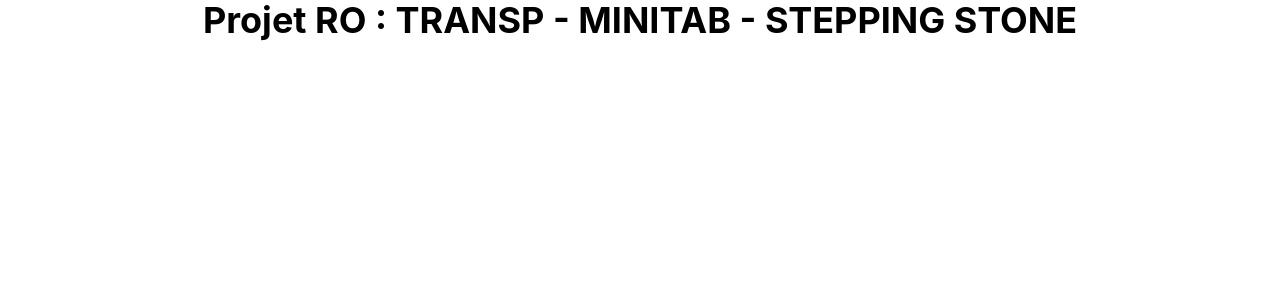
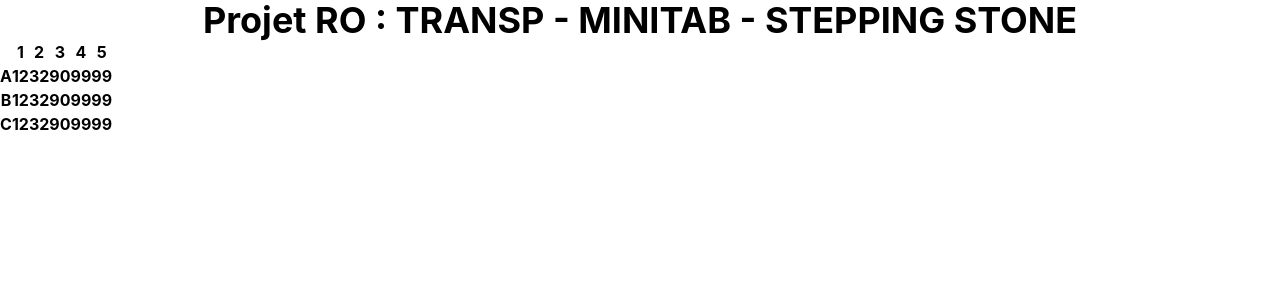
Before and after one commit to FanouRFC/RO-TRANSP-MINITAB, a React (Vite) app: page / in a window 1280 px wide. Shown: the top 300 px of the page. Built offline with nearby package versions, Linux system fonts and the light colour scheme.

Commit message:
feat: initialisation minitab calculus && some file structs

```diff
--- a/package.json
+++ b/package.json
@@ -28,6 +28,6 @@
     "globals": "^17.4.0",
     "typescript": "~6.0.2",
     "typescript-eslint": "^8.58.0",
-    "vite": "^8.0.4"
+    "vite": "^8.0.8"
   }
 }
--- a/src/App.tsx
+++ b/src/App.tsx
@@ -1,4 +1,5 @@
 import "./App.css";
+import Tableau from "./components/Tableau"
 
 function App() {
   return (
@@ -6,6 +7,7 @@ function App() {
       <p className="text-center text-4xl font-bold">
         Projet RO : TRANSP - MINITAB - STEPPING STONE
       </p>
+      <Tableau/>
     </>
   );
 }
--- /dev/null
+++ b/src/components/Tableau.tsx
@@ -0,0 +1,47 @@
+import "../services/Minitab.ts"
+import { minitab } from "../services/Minitab.ts"
+
+export default function Tableau()
+{
+    minitab();
+    return (
+        <>
+            <table>
+                <tbody>
+                    <tr>
+                        <td></td>
+                        <th>1</th>
+                        <th>2</th>
+                        <th>3</th>
+                        <th>4</th>
+                        <th>5</th>
+                    </tr>
+                    <tr>
+                        <th>A</th>
+                        <th>12</th>
+                        <th>32</th>
+                        <th>90</th>
+                        <th>99</th>
+                        <th>99</th>
+                    </tr>
+                    <tr>
+                        <th>B</th>
+                        <th>12</th>
+                        <th>32</th>
+                        <th>90</th>
+                        <th>99</th>
+                        <th>99</th>
+                    </tr>
+                    <tr>
+                        <th>C</th>
+                        <th>12</th>
+                        <th>32</th>
+                        <th>90</th>
+                        <th>99</th>
+                        <th>99</th>
+                    </tr>
+                </tbody>
+            </table>
+        </>
+    );
+}
--- /dev/null
+++ b/src/services/Minitab.ts
@@ -0,0 +1,72 @@
+export const minitab = () =>
+{
+    let productUnit: number[][] = [[24, 22, 61, 49, 83, 35], [23, 39, 78, 28, 65, 42], [67, 56, 92, 24, 53, 54], [71, 43, 91, 67, 40, 49]];
+    let disponibleQuantity: number[] = [18, 32, 14, 9]; // TY le amin lignes reny, le quantite am lignes
+    let destinyQuantity: number[] = [9, 11, 28, 6, 14, 5]; // TY le amin colonnes reny, le quantite am colonnes
+    let baseSolution: number[][] = [];
+
+    // Miinitialiser anle matrice solution de base
+    let n: number = disponibleQuantity.length;
+    let m: number = destinyQuantity.length;
+    for (let i: number = 0; i < n; i++)
+    {
+        let temp: number[] = [];
+        for (let j: number = 0; j < m; j++)
+        {
+            temp.push(0);
+        }
+        baseSolution.push(temp);
+    }
+    // Ty le boucle, miboucle izy tant que tsy 0 aby le quantites dispo sy necessaire am destination
+    while(1)
+    {
+        let ok: boolean = true;
+        let x: number = -1;
+        let y: number = -1;
+        let bestUnit: number = Number.POSITIVE_INFINITY;
+        for (let i: number = 0; i < n; i++)
+        {
+            for (let j: number = 0; j < m; j++)
+            {
+                if (disponibleQuantity[i] == 0 || destinyQuantity[j] == 0)continue;
+                if (productUnit[i][j] < bestUnit)
+                {
+                    ok = false;
+                    bestUnit = productUnit[i][j];
+                    x = i;
+                    y = j;
+                }
+            }
+        }
+        if (ok) break;
+        if (disponibleQuantity[x] < destinyQuantity[y])
+        {
+            baseSolution[x][y] = disponibleQuantity[x];
+            destinyQuantity[y] = destinyQuantity[y] - disponibleQuantity[x];
+            disponibleQuantity[x] = 0;
+        }
+        else
+        {
+            baseSolution[x][y] = destinyQuantity[y];
+            disponibleQuantity[x] = disponibleQuantity[x] - destinyQuantity[y];
+            destinyQuantity[y] = 0;
+        }
+        // console.log(bestUnit);
+        // console.log(x + " " + y);
+    }
+    let Z: number = 0;
+    for (let i: number = 0; i < n; i++)
+    {
+        for (let j: number = 0; j < m; j++)
+        {
+            if (baseSolution[i][j] != 0)
+            {
+                Z += (baseSolution[i][j] * productUnit[i][j]);
+            }
+        }
+    }
+    console.log("A = " + disponibleQuantity);
+    console.log("B = " + destinyQuantity);
+    console.log("Solution de base = " + baseSolution);
+    console.log("Z = " + Z);
+}
```
Also changed, not shown: 1 other file (tests, documents, lock files or other folders).
